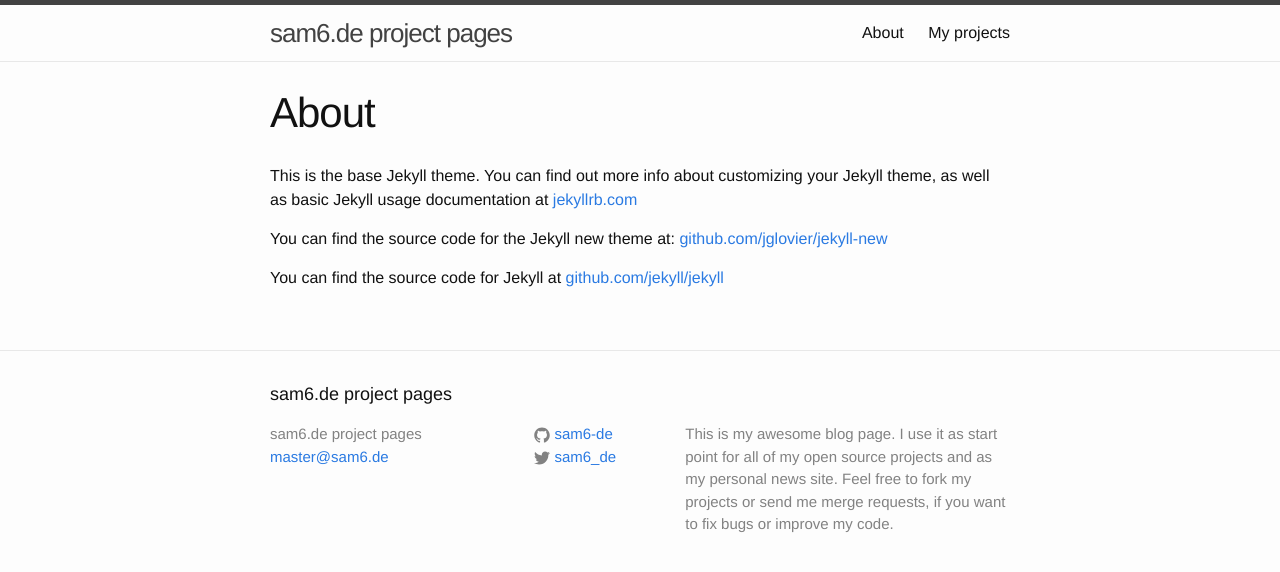
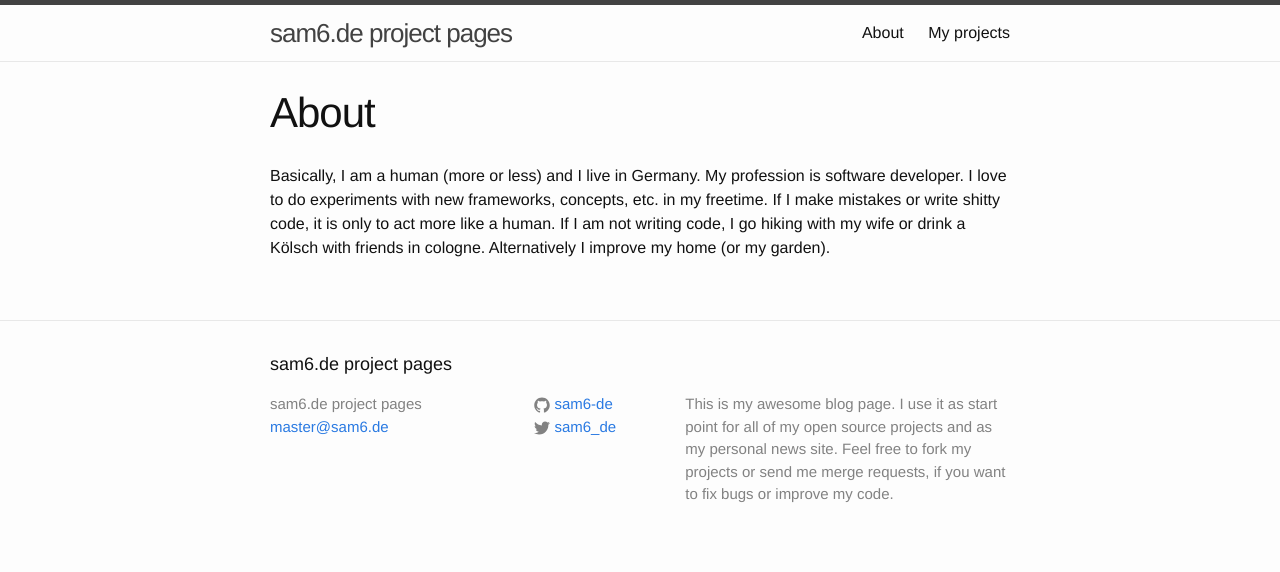
Before and after one commit to sam6-de/sam6-de.github.io, a Jekyll site: the page built from about.md, in a window 1280 px wide. Shown: the top 572 px of the page. Built offline with Jekyll 4.4.1, drawn with Linux system fonts in a browser that asks for light colours.

Commit message:
new about-page

```diff
--- a/_posts/2015-12-17-Added-project-list.markdown
+++ b/_posts/2015-12-17-Added-project-list.markdown
@@ -5,4 +5,4 @@
 categories: projects
 ---
 
-As first step on my new page I added a project list as static html.
+As first step on my new page I added a project list as static html. For additional details [click here](/projects).
--- a/about.md
+++ b/about.md
@@ -4,8 +4,6 @@
 permalink: /about/
 ---
 
-This is the base Jekyll theme. You can find out more info about customizing your Jekyll theme, as well as basic Jekyll usage documentation at [jekyllrb.com](http://jekyllrb.com/)
-
-You can find the source code for the Jekyll new theme at: [github.com/jglovier/jekyll-new](https://github.com/jglovier/jekyll-new)
-
-You can find the source code for Jekyll at [github.com/jekyll/jekyll](https://github.com/jekyll/jekyll)
+Basically, I am a human (more or less) and I live in Germany. My profession is software developer.
+I love to do experiments with new frameworks, concepts, etc. in my freetime. If I make mistakes or write shitty code, it is only to act more like a human.
+If I am not writing code, I go hiking with my wife or drink a Kölsch with friends in cologne. Alternatively I improve my home (or my garden).
```
Also changed, not shown: _posts/2015-12-17-welcome-to-jekyll.markdown (deleted, +0 -25 lines).
